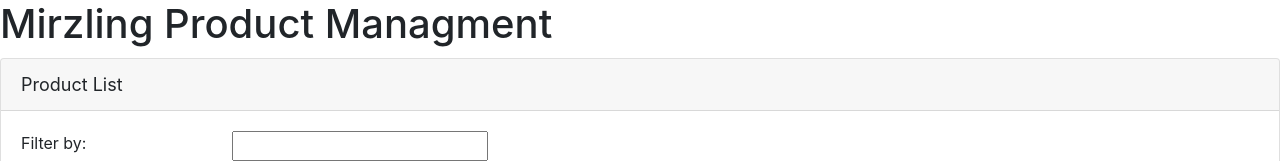
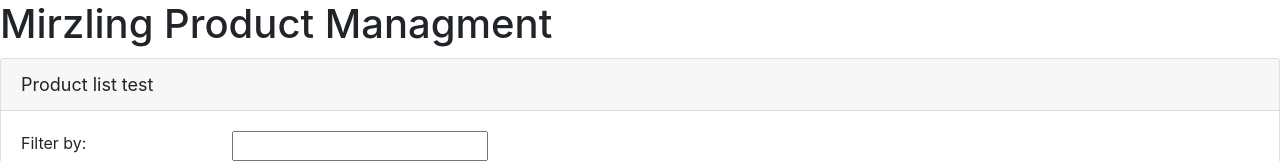
Before and after one commit to Mickey0001/Mirzify, an Angular app in the folder APM/: page / in a window 1280 px wide. Shown: the top 161 px of the page. Built offline with nearby package versions, Linux system fonts and the light colour scheme.

Commit message:
Passing Properties

```diff
--- a/APM/src/app/products/product-list.component.ts
+++ b/APM/src/app/products/product-list.component.ts
@@ -1,10 +1,11 @@
 import { Component } from '@angular/core';
 
 @Component({
+    // tslint:disable-next-line: component-selector
     selector: 'mpm-products',
     templateUrl: './products-list.component.html'
 })
 
 export class ProductListComponent {
-
+    pageTitle: string = 'Product list test';
 }
--- a/APM/src/app/products/products-list.component.html
+++ b/APM/src/app/products/products-list.component.html
@@ -1,6 +1,6 @@
 <div class="card">
     <div class="card-header">
-        Product List
+        {{ pageTitle }}
     </div>
     <div class="card-body">
         <div class="row">
```
